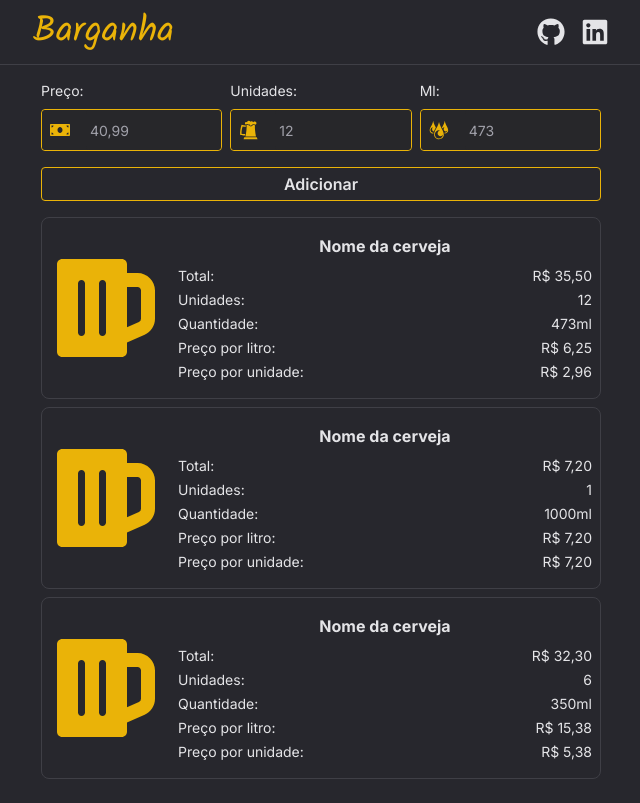
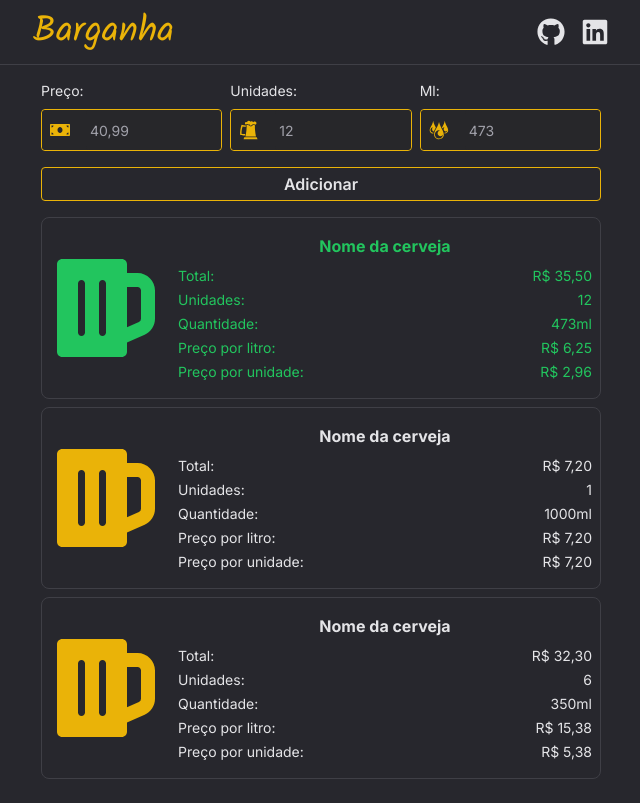
Before and after one commit to EricksonSiqueira/barganha, a Next.js app: page / in a window 1280 px wide. Shown: the whole page, without its empty margins (319-959 px from the left). Built offline with nearby package versions, Linux system fonts and the light colour scheme.

Commit message:
feat: add green color to cheapest beer

```diff
--- a/src/components/BeerForm/index.tsx
+++ b/src/components/BeerForm/index.tsx
@@ -11,7 +11,6 @@ import DefaultInput from '../DefaultInput';
 import { FaMoneyBill } from 'react-icons/fa';
 import { GiBeerStein, GiDroplets } from 'react-icons/gi';
 import { createBeerObject } from '@/helpers/createBeerObject';
-import { toLocaleCurrency } from '@/helpers/toLocaleCurrency';
 import BeerList from '../BeerList';
 
 export default function BeerForm() {
@@ -93,7 +92,7 @@ export default function BeerForm() {
           Adicionar
         </button>
       </form>
-      <BeerList beers={beers} />
+      <BeerList beers={beers} cheapestBeer={cheapestBeer} />
     </div>
   );
 }
--- a/src/components/BeerList/BeerCard/index.tsx
+++ b/src/components/BeerList/BeerCard/index.tsx
@@ -5,15 +5,20 @@ import { FaBeer } from 'react-icons/fa';
 
 export interface BeerCardProps {
   beer: Beer;
+  cheapestBeerId: string;
 }
 
-export default function BeerCard({ beer }: BeerCardProps) {
+export default function BeerCard({ beer, cheapestBeerId }: BeerCardProps) {
   const beerPriceInNumber = Number(beer.price.replace(',', '.'));
 
   return (
-    <div className={styles.beerCardWrapper}>
+    <div
+      className={`${styles.beerCardWrapper} ${
+        beer.id === cheapestBeerId ? styles.cheapestBeerWrapper : ''
+      }`}
+    >
       <div>
-        <FaBeer size={112} color="#EAB308" />
+        <FaBeer size={112} />
       </div>
       <div className={styles.beerInfoWrapper}>
         <h2>Nome da cerveja </h2>
--- a/src/components/BeerList/BeerCard/styles.module.css
+++ b/src/components/BeerList/BeerCard/styles.module.css
@@ -2,8 +2,20 @@
   @apply flex items-center justify-between w-full border border-zinc-700 rounded-lg p-2 gap-4;
 }
 
+.beerCardWrapper svg {
+  @apply text-yellow-500;
+}
+
 .beerInfoWrapper {
   @apply flex flex-col gap-1 w-full py-2;
+}
+
+.cheapestBeerWrapper {
+  @apply text-green-500;
+}
+
+div.cheapestBeerWrapper svg {
+  @apply text-green-500;
 }
 
 .beerInfoWrapper p {
--- a/src/components/BeerList/index.tsx
+++ b/src/components/BeerList/index.tsx
@@ -4,12 +4,13 @@ import BeerCard from './BeerCard';
 
 export interface BeerListProps {
   beers: Beer[];
+  cheapestBeer: Beer;
 }
-export default function BeerList({ beers }: BeerListProps) {
+export default function BeerList({ beers, cheapestBeer }: BeerListProps) {
   return (
     <div className={styles.beerListWrapper}>
       {beers.map((beer) => (
-        <BeerCard beer={beer} key={beer.id} />
+        <BeerCard beer={beer} cheapestBeerId={cheapestBeer.id} key={beer.id} />
       ))}
     </div>
   );
```
